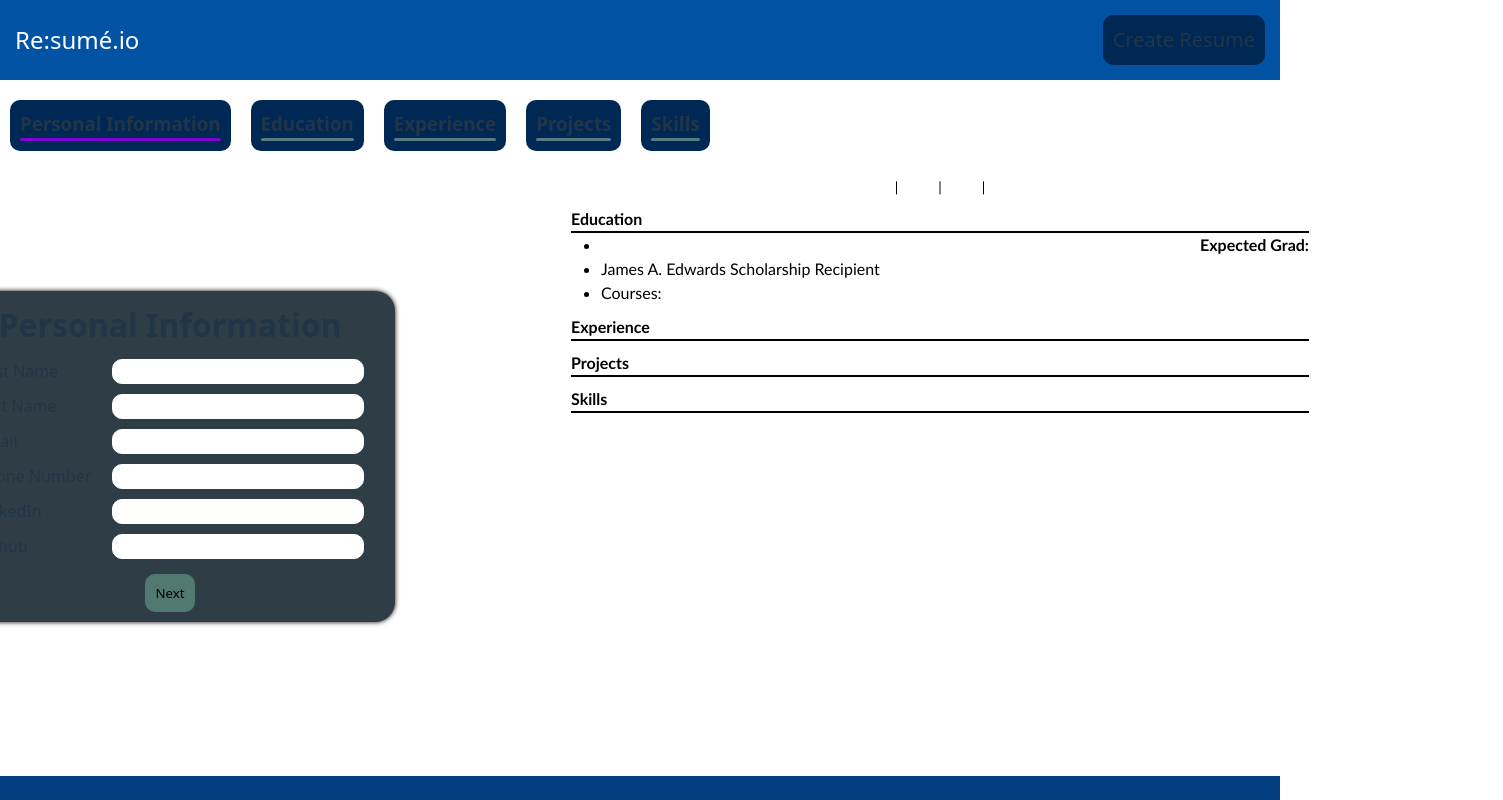
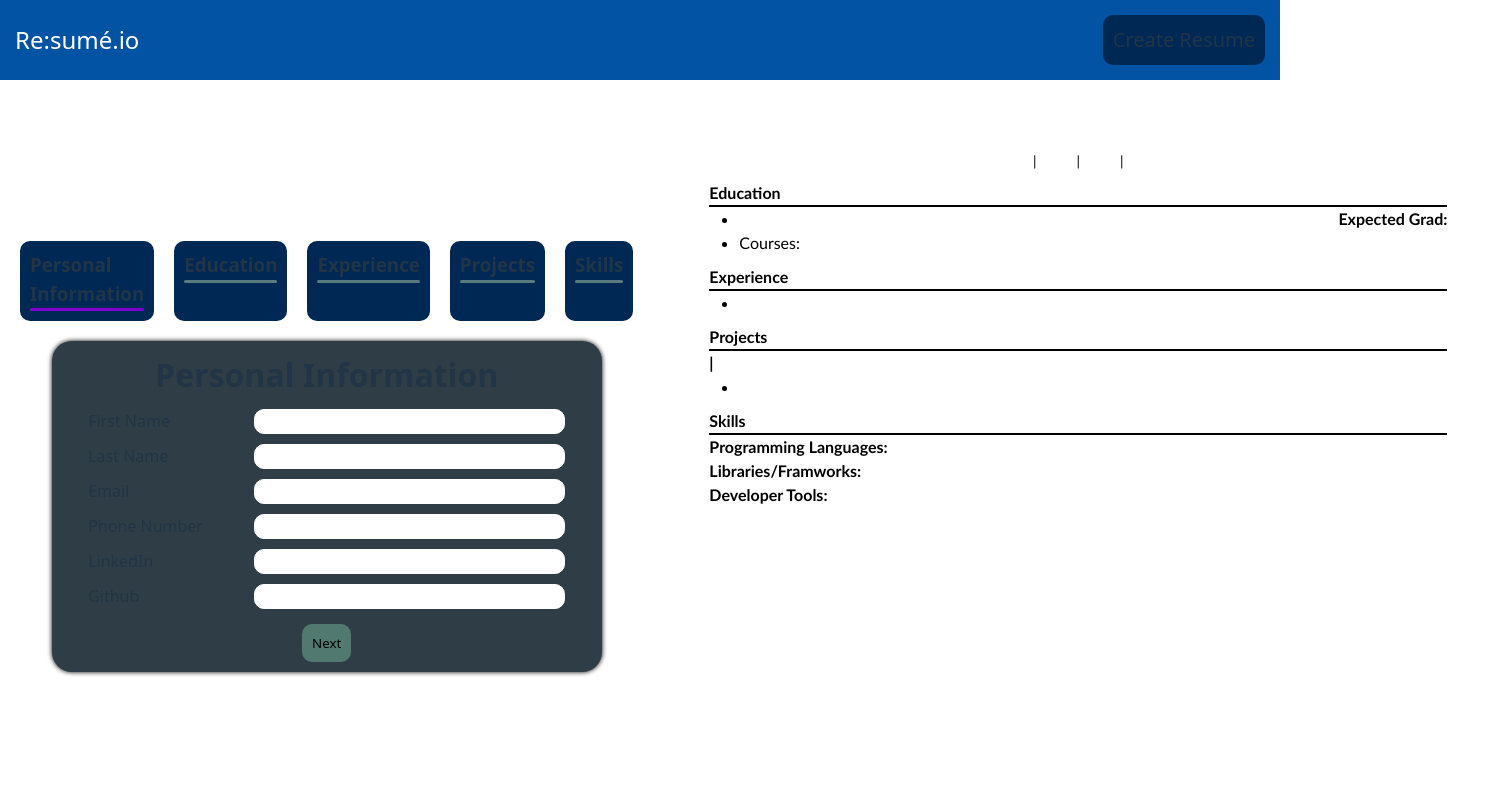
Before and after one commit to MartinGV10/Resume-Maker, a React (Vite) app: page /form in a window 1280 px wide. Shown: the top 800 px of the page, 1503 px wide, since content can reach past the window. Built offline with nearby package versions, Linux system fonts and the light colour scheme.

Commit message:
Base resume works, needs minor fixes

```diff
--- a/src/FormEdu.jsx
+++ b/src/FormEdu.jsx
@@ -19,7 +19,7 @@ function FormEdu({ personalInfo, onChange, nextStep }) {
                 </div>
                 <div className="form-item">
                     <label htmlFor="">Location</label>
-                    <input type="text" value={personalInfo.location} onChange={((e)=> onChange('schoolLoc', e.target.value))}/>
+                    <input type="text" value={personalInfo.schoolLoc} onChange={((e)=> onChange('schoolLoc', e.target.value))}/>
                 </div>
                 <div className="form-item">
                     <label htmlFor="">Distinctions</label>
--- /dev/null
+++ b/src/FormProj.jsx
@@ -0,0 +1,35 @@
+import { useState } from "react"
+
+function FormProj({ personalInfo, onChange, nextStep }) {
+    return (
+        <>
+            <div className="form-cont">
+                <h1>Education</h1>
+                <div className="form-item">
+                    <label htmlFor="">Project Title</label>
+                    <input type="text" value={personalInfo.projTit} onChange={((e)=> onChange('projTit', e.target.value))}/>
+                </div>
+                <div className="form-item">
+                    <label htmlFor="">Tech Stack</label>
+                    <input type="text" value={personalInfo.tech} onChange={((e)=> onChange('tech', e.target.value))}/>
+                </div>
+                <div className="form-item">
+                    <label htmlFor="">Links</label>
+                    <input type="text" value={personalInfo.links} onChange={((e)=> onChange('links', e.target.value))}/>
+                </div>
+                <div className="form-item">
+                    <label htmlFor="">Description</label>
+                    <input type="text" value={personalInfo.projDesc} onChange={((e)=> onChange('projDesc', e.target.value))}/>
+                </div>
+
+
+                <div className="btns">
+                    <button className="add">Add Description</button>
+                    <button className="next" onClick={nextStep}>Next</button>
+                </div>
+            </div>
+        </>
+    )
+}
+
+export default FormProj
--- a/src/FormSetup.css
+++ b/src/FormSetup.css
@@ -1,9 +1,8 @@
 .sec-headers {
     display: flex;
     gap: 20px;
-    margin-left: 10px;
-    margin-bottom: 5px;
-    margin-top: 20px;
+    /* margin-bottom: 5px; */
+    /* margin-top: 20px; */
 }
 
 .head {
@@ -39,10 +38,9 @@
     justify-content: space-around;
     align-items: center;
     background-color: #2f3e46;
-    max-width: 450px;
+    width: 550px;
     gap: 10px;
     border-radius: 20px;
-    margin-left: 30px;
     padding: 10px;
     margin-bottom: 20px;
     box-shadow: 0 0 5px black;
@@ -82,13 +80,21 @@
 .content {
     display: flex;
     align-items: center;
-    justify-content: center;
+    justify-content: space-around;
     width: 100%;
 }
 
 .setup-left {
-    flex: 0 0 600px;
+    /* flex: 0 0 600px; */
+    /* background-color: red; */
+    justify-content: center;
     /* max-width: 40%; */
+    padding: 20px;
+    display: flex;
+    flex-direction: column;
+    /* justify-content: center; */
+    align-items: center;
+    gap: 20px;
 }
 
 .setup-right {
--- a/src/FormSetup.jsx
+++ b/src/FormSetup.jsx
@@ -5,6 +5,8 @@ import { useState } from 'react'
 import Page from './Page'
 import FormEdu from './FormEdu'
 import FormExp from './FormExp'
+import FormProj from './FormProj.Jsx'
+import FormSkills from './FormSkills'
 
 function FormSetup() {
     const [personalInfo, setPersonalInfo] = useState({
@@ -26,6 +28,13 @@ function FormSetup() {
         jobLoc: '',
         startDate: '',
         endDate: '',
+        projTit: '',
+        tech: '',
+        links: '',
+        projDesc: '',
+        langs: '',
+        libs: '',
+        devTools: ''
     });
 
     const handlePersonalChange = (field, value) => {
@@ -44,6 +53,11 @@ function FormSetup() {
     return (
         <>
             {/* Section Headers */}
+
+
+            <div className="content">
+                {/* Form Content */}
+                <div className="setup-left">
                     <div className="sec-headers">
                         <div className={`head`} onClick={() => setStep('personal')}>
                             <h3 className="head-tit">Personal Information</h3>
@@ -67,14 +81,11 @@ function FormSetup() {
                         </div>
                     </div>
 
-            <div className="content">
-                {/* Form Content */}
-                <div className="setup-left">
                     { step === 'personal' && <FormPersonal personalInfo={personalInfo} onChange={handlePersonalChange} nextStep={nextStep}/> }
                     { step === 'education' && <FormEdu personalInfo={personalInfo} onChange={handlePersonalChange} nextStep={nextStep}/>}
                     { step === 'experience' && <FormExp personalInfo={personalInfo} onChange={handlePersonalChange} nextStep={nextStep}/>}
-                    { step === 'projects' && <FormPersonal personalInfo={personalInfo} onChange={handlePersonalChange} nextStep={nextStep}/>}
-                    { step === 'skills' && <FormPersonal personalInfo={personalInfo} onChange={handlePersonalChange} nextStep={nextStep}/>}
+                    { step === 'projects' && <FormProj personalInfo={personalInfo} onChange={handlePersonalChange} nextStep={nextStep}/>}
+                    { step === 'skills' && <FormSkills personalInfo={personalInfo} onChange={handlePersonalChange} nextStep={nextStep}/>}
                 </div>
 
                 {/* Page */}
--- /dev/null
+++ b/src/FormSkills.jsx
@@ -0,0 +1,49 @@
+import { useState } from "react"
+
+function FormSkills({ personalInfo, onChange, nextStep }) {
+    const data = [
+        {
+            id: 1,
+            label: 'Programming Languages',
+            input: '',
+            val: personalInfo.langs,
+            field: 'langs'
+        },
+        {
+            id: 2,
+            label: 'Libraries/Frameworks',
+            input: '',
+            val: personalInfo.libs,
+            field: 'libs',
+        },
+        {
+            id: 3,
+            label: 'Developer Tools',
+            input: '',
+            val: personalInfo.devTools,
+            field: 'devTools'
+        }
+    ]
+
+    return (
+        <>
+            <div className="form-cont">
+                <h1>Education</h1>
+                {/* <div className="form-item"> */}
+
+                {data.map(m => (
+                    <div className="form-item" key={m.id}>
+                        <label htmlFor="">{m.label}</label>
+                        <input type="text" value={m.val} onChange={((e) => onChange(m.field, e.target.value))}/>
+                    </div>
+                ))}
+
+                <div className="btns">
+                    <button className="next" onClick={nextStep}>Next</button>
+                </div>
+            </div>
+        </>
+    )
+}
+
+export default FormSkills
--- a/src/Page.css
+++ b/src/Page.css
@@ -4,7 +4,8 @@
     min-width: 0;
     color: black;
     font-family: Calibri;
-    height: 600px;
+    height: 703px;
+    margin-top: 50px;
     margin-bottom: 20px;
     border-radius: 10px;
     padding: 15px;
@@ -81,3 +82,7 @@
     /* align-items: center; */
     margin-left: 30px;
 }
+
+.no {
+    font-weight: 500;
+}
--- a/src/Page.jsx
+++ b/src/Page.jsx
@@ -1,7 +1,7 @@
 import './Page.css'
 
 function Page({ personalInfo }) {
-    const {firstName, lastName, email, phone, linkedin, github, university, major, gradDate, schoolLoc, distinctions, courses} = personalInfo
+    const {firstName, lastName, email, phone, linkedin, github, university, major, gradDate, schoolLoc, distinctions, courses, company, title, desc, jobLoc, startDate, endDate, projTit, tech, links, projDesc, langs, libs, devTools} = personalInfo
     return (
         <>
             <div className="page-cont">
@@ -22,10 +22,10 @@ function Page({ personalInfo }) {
                     <div className="p-section">
                         <div className="p-left">
                             <h2 className="p-title">{university}</h2>
-                            <p className='p-sub'><i>{major}</i></p>
+                            <p className='p-susb'><i>{major}</i></p>
                             <ul className="p-desc">
                                 <li>{distinctions}</li>
-                                <li>James A. Edwards Scholarship Recipient</li>
+                                {/* <li>James A. Edwards Scholarship Recipient</li> */}
                                 <li>Courses: {courses}</li>
                             </ul>
                         </div>
@@ -36,20 +36,64 @@ function Page({ personalInfo }) {
                         </div>
                     </div>
                 </div>
+
+
+
+
                 <div className="experience">
                     <h2 className="p-header">Experience</h2>
                     <span className="divider"></span>
-                    <div className="p-section"></div>
+                    <div className="p-section">
+                        <div className="p-left">
+                            <h2 className="p-title">{title}</h2>
+                            <p className='p-susb'><i>{company}</i></p>
+                            <ul className="p-desc">
+                                <li>{desc}</li>
+                            </ul>
+                        </div>
+
+                        <div className="p-right">
+                            <h2 className="p-date">{startDate} {endDate}</h2>
+                            <p className='p-loc'><i>{jobLoc}</i></p>
+                        </div>
+                    </div>
+
                 </div>
+
                 <div className="projects">
                     <h2 className="p-header">Projects</h2>
                     <span className="divider"></span>
-                    <div className="p-section"></div>
+                    <div className="p-section">
+                        <div className="p-left">
+                            <h2 className="p-title">{projTit} | {links}</h2>
+                            <ul className="p-desc">
+                                <li>{projDesc}</li>
+                            </ul>
+                        </div>
+
+                        <div className="p-right">
+                            <h2 className="p-title">{tech}</h2>
+                        </div>
+                    </div>
                 </div>
+
                 <div className="skills">
                     <h2 className="p-header">Skills</h2>
                     <span className="divider"></span>
-                    <div className="p-section"></div>
+                    <div className="p-section">
+                        <div className="p-left">
+                            {/* <h2 className="p-title">{personalInfo.langs == '' ? `Programming Languages: ${langs}` : ''}</h2> */}
+                            <h2 className="p-title">
+                                Programming Languages: <span className="no">{langs}</span>
+                            </h2>
+                            <h2 className="p-title">
+                                Libraries/Framworks: <span className="no">{libs}</span>
+                            </h2>
+                            <h2 className="p-title">
+                                Developer Tools: <span className="no">{devTools}</span>
+                            </h2>
+                        </div>
+                    </div>
                 </div>
             </div>
         </>
```
Also changed, not shown: src/FormExp.jsx (+10 -7 lines). Lines whose indentation alone changed are shown as unchanged.
